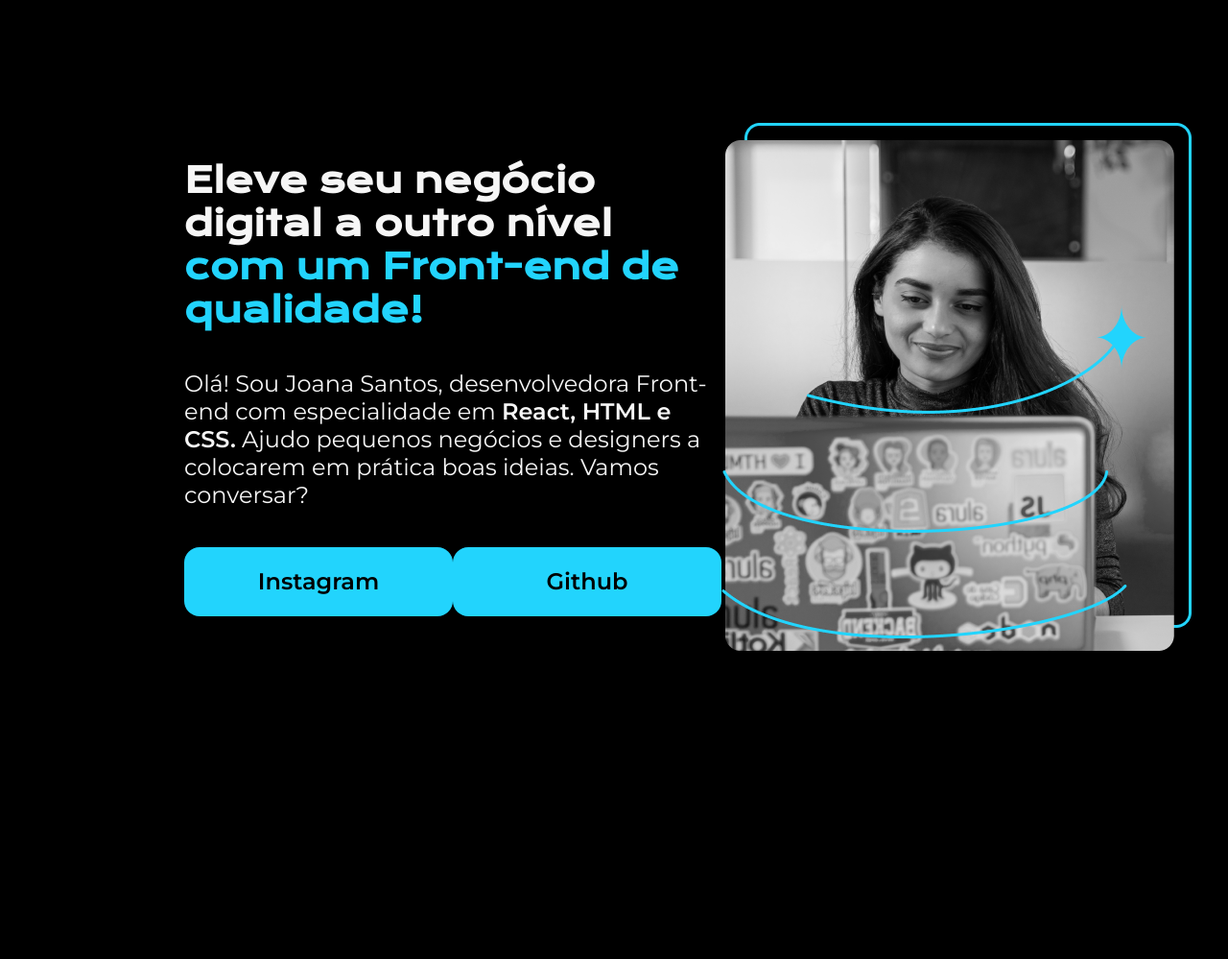
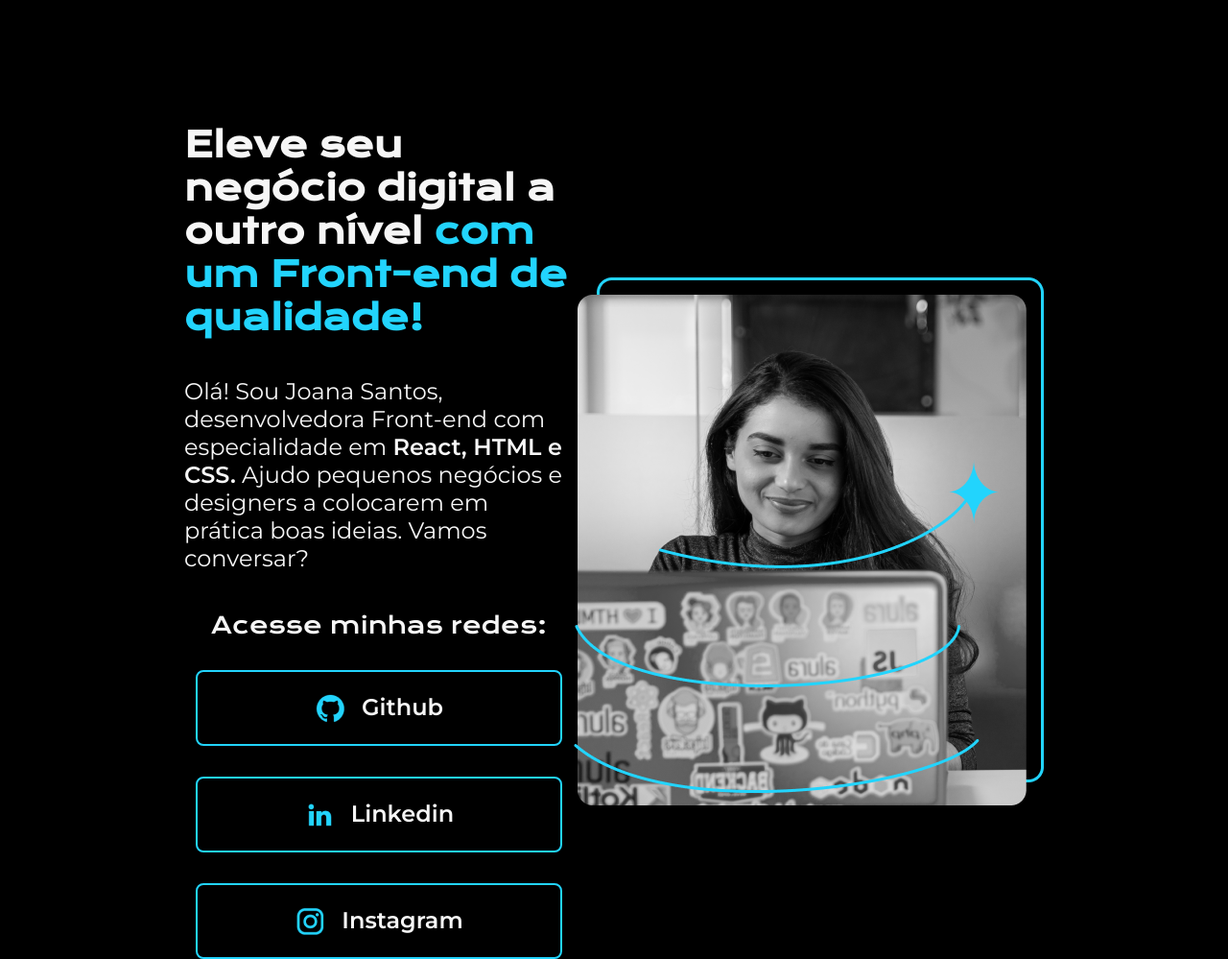
Before and after one commit to GabrielGiliotti/HtmlCssReview, a plain HTML site: page index.html in a window 1280 px wide. Shown: the whole page at 96% size. Before the commit the page ends 928 px from the top, so only its background shows below. Drawn offline with nearby package versions, Linux system fonts and the light colour scheme.

Commit message:
insercao de icones e folder assets

```diff
--- a/index.html
+++ b/index.html
@@ -20,15 +20,22 @@
                 Vamos conversar?
             </p>
             <div class="apresentacao__links">
-                <a class="apresentacao__links__link" href="https://instagram.com">
+                <h2 class="apresentacao__links__subtitulo">Acesse minhas redes:</h2>
+                <a class="apresentacao__links__link" href="https://github.com/GabrielGiliotti" target="_blank">
+                    <img src="./assets/github.png" alt="Icone do github">
+                    Github
+                </a>
+                <a class="apresentacao__links__link" href="https://linkedin.com/in/gabriel-giliotti-3277b3160" target="_blank">
+                    <img src="./assets/linkedin.png" alt="Icone do linkedin">
+                    Linkedin
+                </a>
+                <a class="apresentacao__links__link" href="https://instagram.com/GabrielGiliotti" target="_blank">
+                    <img src="./assets/instagram.png" alt="Icone do instagram">
                     Instagram
-                </a>
-                <a class="apresentacao__links__link" href="https://github.com/GabrielGiliotti">
-                    Github
                 </a>
             </div>
         </section>
-        <img src="imagem.png" alt="Foto da Joana Santos programando">
+        <img src="./assets/imagem.png" alt="Foto da Joana Santos programando">
     </main>
     <footer></footer>
 </body>
--- a/style.css
+++ b/style.css
@@ -47,19 +47,35 @@ body {
 .apresentacao__links {
     display: flex;
     justify-content: space-between;
+    flex-direction: column;
+    align-items: center;
+    gap: 32px;
+}
+
+.apresentacao__links__subtitulo {
+    font-family: 'Krona One', sans-serif;
+    font-weight: 400;
+    font-size: 24px;
 }
 
 .apresentacao__links__link {
-    background-color: #22d4fd;
-    width: 280px;
+    display: flex;
+    justify-content: center;
+    gap: 16px;
+    border: 2px solid #22D4FD;
+    width: 378px;
     text-align: center;
-    border-radius: 16px;
+    border-radius: 8px;
     font-size: 24px;
     padding: 21.5px 0;
     text-decoration: none;
-    color: #000000;
+    color: #f6f6f6;
     font-weight: 600;
     font-family: 'Montserrat', sans-serif;
+}
+
+.apresentacao__links__link:hover {
+    background-color: #272727;
 }
 
 /* 1. Base - Style comum a todas as paginas
```
Also changed, not shown: assets/Imagem.png (renamed from Imagem.png), assets/github.png (added), assets/html5.png (renamed from html5.png), assets/instagram.png (added), assets/linkedin.png (added), assets/twitch.png (added), assets/twitter-novo.png (added), assets/twitter.png (added).
